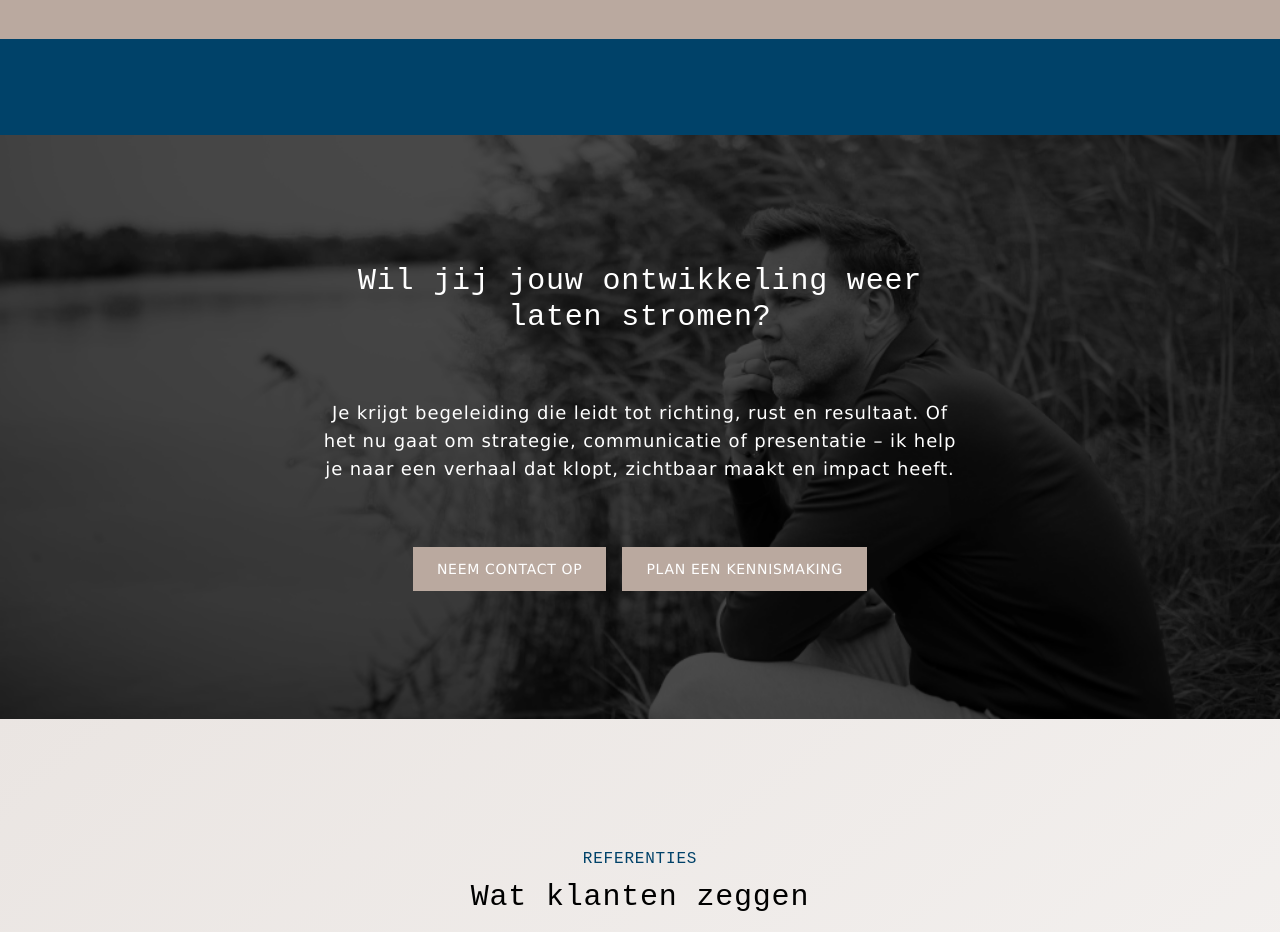
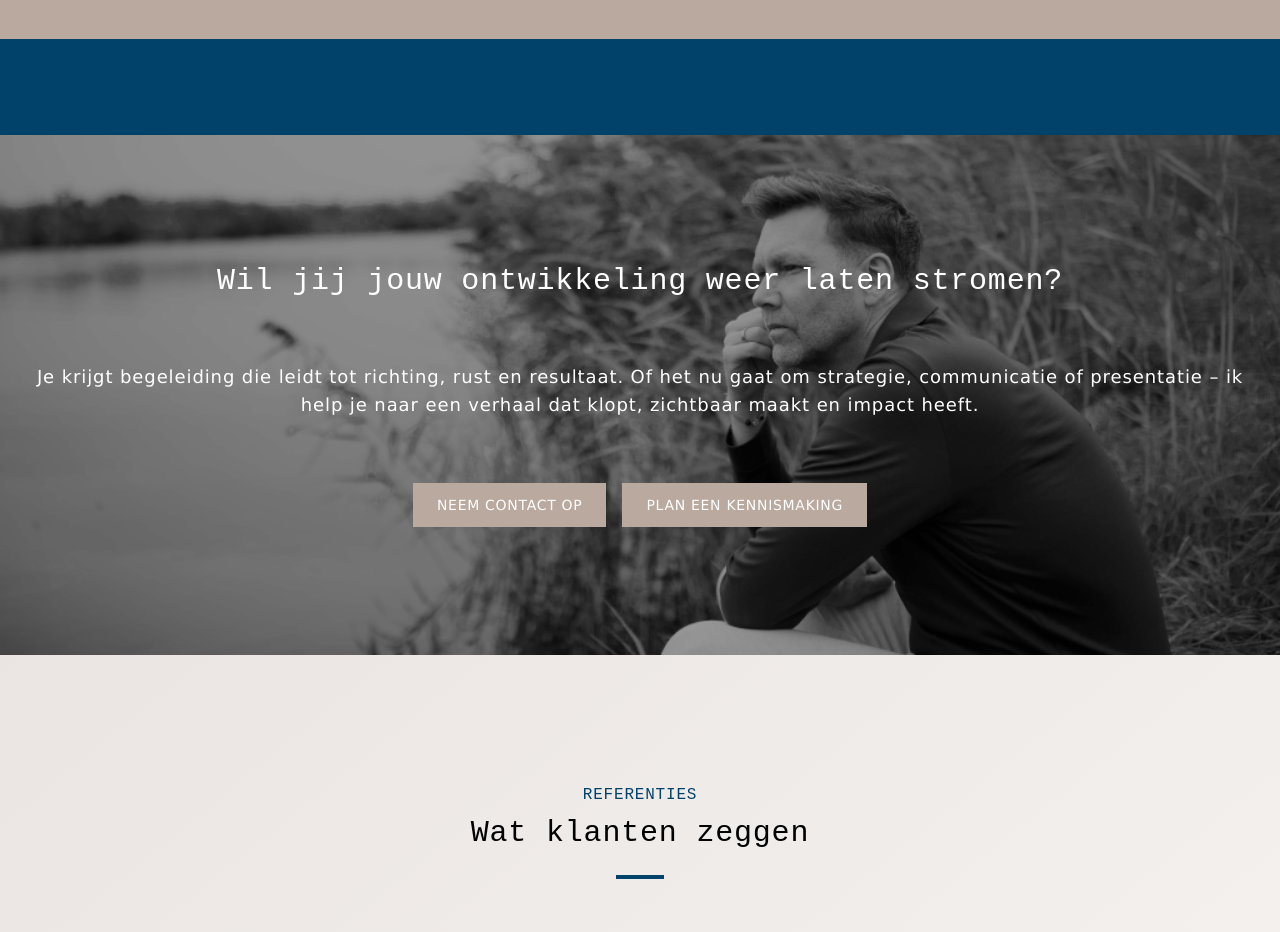
Before and after one commit to accounts-sbo/MensenWijzerProject, a React (Vite) app: page / in a window 1280 px wide. Shown: the part 3280-4212 px from the top of the page. Built offline with nearby package versions, Linux system fonts and the light colour scheme; a web font is replaced by a local one.

Commit message:
Reverted to edit edt-19dbe3fb-e2ef-4dd5-b594-4e72f25fbac2: "Add parallax effect to background
Implement parallax effect for the background image in the "WorkWithMe" component."

```diff
--- a/src/components/WorkWithMe.tsx
+++ b/src/components/WorkWithMe.tsx
@@ -1,4 +1,3 @@
-
 import React, { useEffect, useState } from 'react';
 
 const WorkWithMe = () => {
@@ -26,17 +25,11 @@ const WorkWithMe = () => {
         style={{
           backgroundImage: 'url("/lovable-uploads/136336cb-9a01-4434-9e0d-b44c9a9805bc.png")',
           transform: `translateY(${offset}px)`,
-          backgroundSize: 'cover',
-          backgroundPosition: 'center',
-          zIndex: 0,
-          opacity: 1,
+          backgroundAttachment: 'fixed',
         }}
       ></div>
 
-      {/* Dark overlay to improve text readability */}
-      <div className="absolute inset-0 bg-black opacity-50 z-[1]"></div>
-
-      <div className="container text-center mx-auto relative z-10 px-4 md:px-[15%] lg:px-[25%] max-w-5xl">
+      <div className="container text-center mx-auto relative z-10 px-[25%] max-w-5xl">
         <h2 className="text-2xl md:text-3xl font-brass-mono mb-16 text-white">
           Wil jij jouw ontwikkeling weer laten stromen?
         </h2>
```
